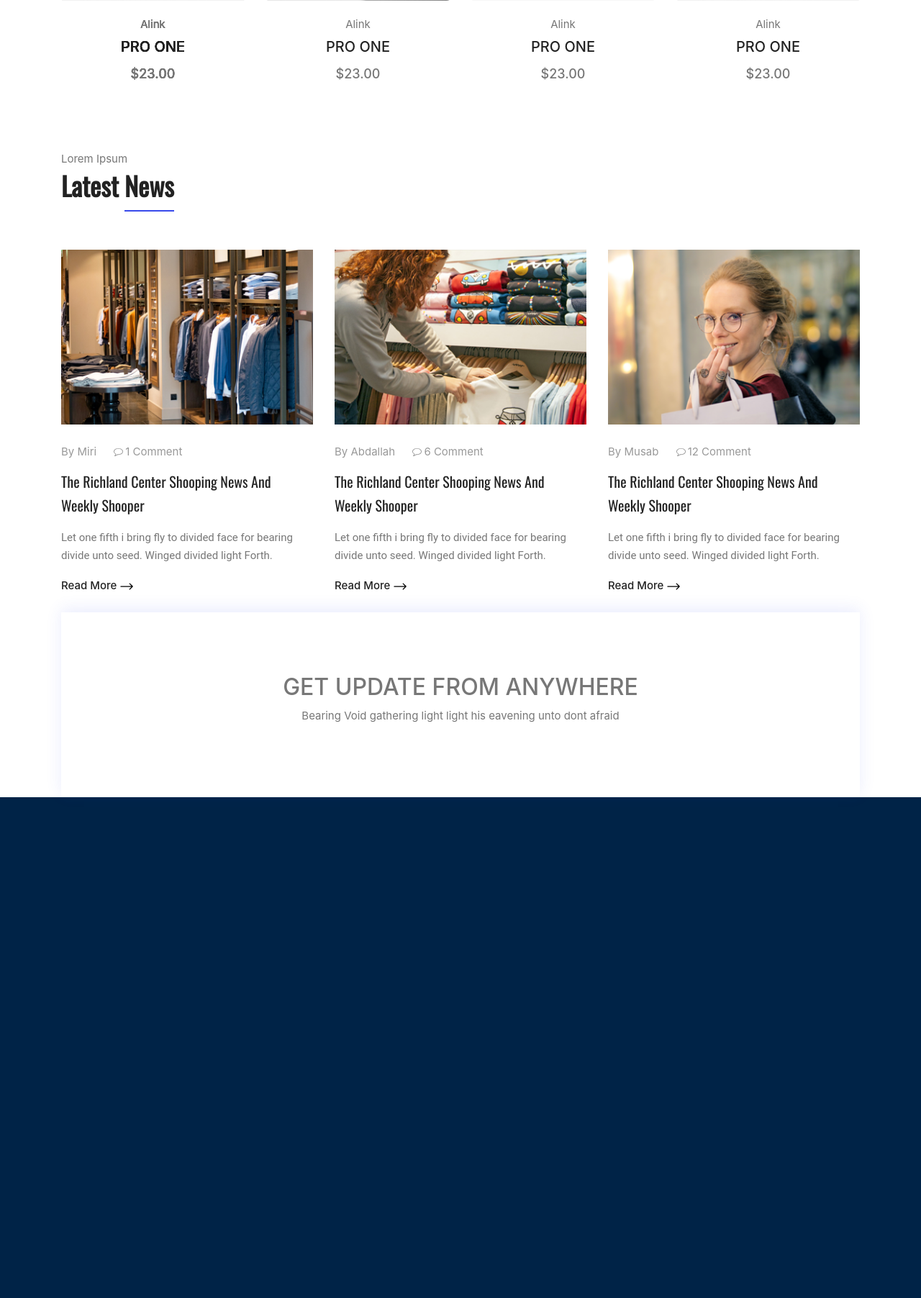
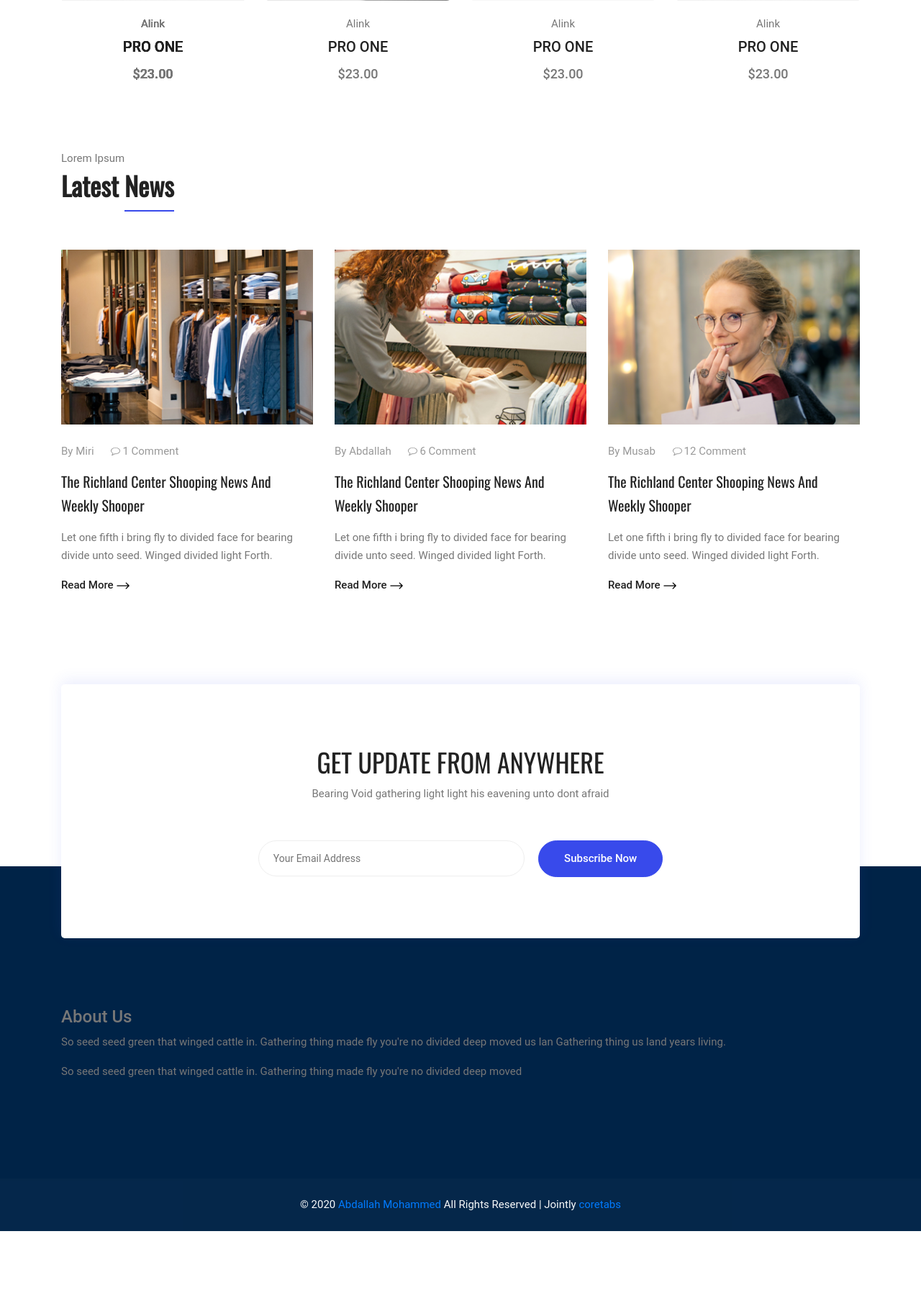
Before and after one commit to Abdallah-MIRI/car-shop, a PHP site: page / in a window 1280 px wide. Shown: the part 3440-5244 px from the top of the page at 72% size. After the commit the page ends 5151 px from the top, so only its background shows below. Run offline with PHP 8.4, Linux system fonts and the light colour scheme; some libraries are stand-ins or nearby versions.

Commit message:
new parts

```diff
--- a/assets/css/main.css
+++ b/assets/css/main.css
@@ -10,9 +10,7 @@
 /* ---------------------------------- Global ---------- */
 body {
   color: #777;
-  font-size: 15px;
-  font-weight: 400;
-  line-height: 1.667;
+  font: normal normal 400 15px / 1.667 "Roboto", sans-serif;
 }
 /* End Global */
 
@@ -570,9 +568,50 @@ margin-bottom: 60px;
 
 
 /* ---------------------------------- Subscribe ---------- */
+.subscribe {
+  top: 100px;
+}
+
 .subscribe .sub-content {
   padding: 85px 10px;
+  border-radius: 5px;
+  background-color: #fff;
   box-shadow: 0px -5px 20px 0px rgba(56,74,235,0.1);
+}
+
+.subscribe .sub-content .sub-title h2 {
+  color: #222;
+  font: normal normal 500 36px / 1.3 "Oswald", sans-serif;
+}
+
+#email {
+  border-radius: 30px;
+  height: 50px;
+  border: 1px solid #EEEEEE;
+  padding-left: 20px;
+  font-size: 14px;
+  width: 34%;
+}
+
+#btn-sub {
+  border: 1px solid #384aeb;
+  border-radius: 30px;
+  font-weight: 500;
+  margin-left: 15px;
+  padding: 12px 35px;
+  background: #384aeb;
+  color: #fff;
+  transition: all .4s ease;
+}
+
+#btn-sub:hover {
+  background: transparent;
+  color: #222;
+}
+
+#email:focus,
+#btn-sub:focus {
+  outline: none;
 }
 /* End Subscribe */
 
@@ -580,8 +619,12 @@ margin-bottom: 60px;
 
 
 /* ---------------------------------- Footer ---------- */
-.footer {
-  height: 696px;
+.footer .footer-head {
+  padding: 195px 0px 120px;
   background-color: #002347;
 }
+
+.footer .footer-buttom {
+  background-color: #002347fa;
+}
 /* End Footer */
--- a/index.html
+++ b/index.html
@@ -585,20 +585,43 @@
       </div>
 
       <!-- ----------------------------- Subscribe ----- -->
-      <div class="subscribe">
-        <div class="container position-relative">
+      <div class="subscribe position-relative">
+        <div class="container">
+          <!-- Content -->
           <div class="sub-content text-center">
+            <!-- Title -->
             <div class="sub-title">
               <h2 class="text-uppercase">GET UPDATE FROM ANYWHERE</h2>
               <p>Bearing Void gathering light light his eavening unto dont afraid</p>
             </div>
+            <!-- Form -->
+            <form id="form" class="mt-5 pt-1" action="">
+              <input type="email" name="email" placeholder="Your Email Address" id="email">
+              <button id="btn-sub">Subscribe Now</button>
+            </form>
           </div>
         </div>
       </div>
     </main>
 
     <!-- ----------------------------- Footer ----- -->
-    <footer class="footer"></footer>
+    <footer class="footer">
+      <!-- Head -->
+      <div class="footer-head">
+        <div class="container">
+          <!-- Some About us -->
+          <div class="about-some">
+            <h4>About Us</h4>
+            <p>So seed seed green that winged cattle in. Gathering thing made fly you're no divided deep moved us lan Gathering thing us land years living.</p>
+            <p>So seed seed green that winged cattle in. Gathering thing made fly you're no divided deep moved</p>
+          </div>
+        </div>
+      </div>
+      <!-- Buttom -->
+      <div class="footer-buttom text-center text-light">
+        <p class="m-0 pt-4 pb-4">&copy; 2020 <a href="https://www.facebook.com/AbdallahAboharba99" class="text-decoration-none">Abdallah Mohammed</a> All Rights Reserved | Jointly <a href="https://forums.coretabs.net/" class="text-decoration-none">coretabs</a></p>
+      </div>
+    </footer>
 
     <!-- Hear Scripts -->
     <script src="assets/js/jquery-min.js"></script>
```
